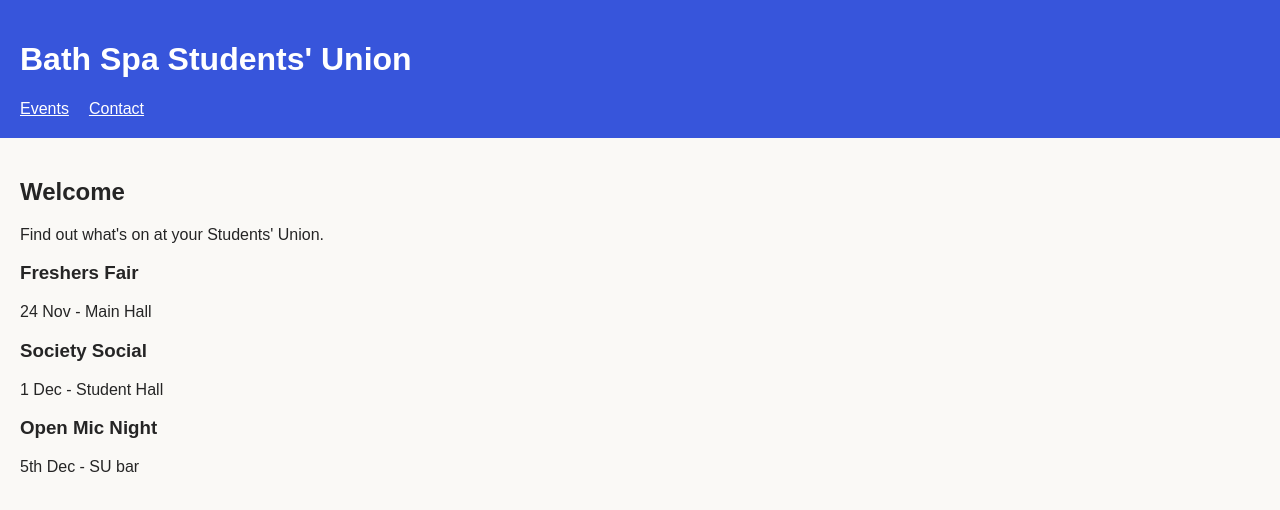
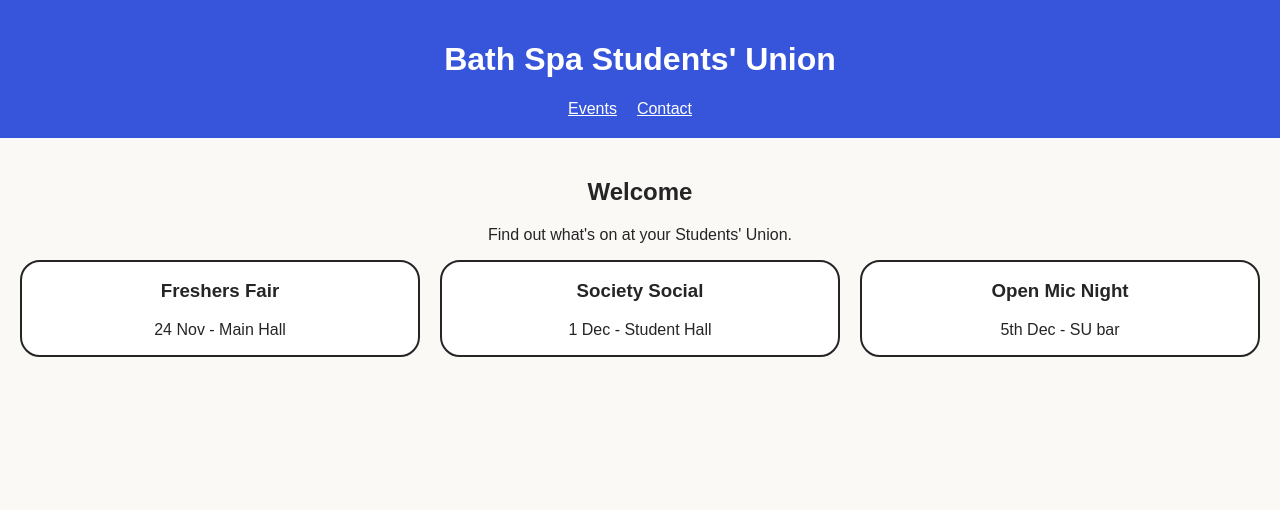
Before and after one commit to uklewis124/Group-Collaboration-Project-BSU, a React (Vite) app in the folder BSUsite/client/: page / in a window 1280 px wide. Shown: the top 510 px of the page. Built offline with nearby package versions, Linux system fonts and the light colour scheme.

Commit message:
Update App.css

```diff
--- a/BSUsite/client/src/App.css
+++ b/BSUsite/client/src/App.css
@@ -3,12 +3,14 @@ body {
   font-family: Arial, sans-serif;
   background-color: #FAF9F6;
   color: #252525;
+  text-align: center;
 }
 
 .header {
   background-color: #3755DB;
   color: white;
   padding: 20px;
+  text-align: center;
 }
 
 .header nav a {
@@ -19,3 +21,24 @@ body {
 main {
   padding: 20px;
 }
+.card {
+  background-color: white;
+  border: 2px solid #252525;
+  border-radius: 20px;
+  padding: 0px;
+  margin-bottom: 20px;
+  cursor: pointer;
+  transition: transform 0.2s ease;
+  max-width: 400px;
+  text-align: center;
+}
+.event-list {
+  display: grid;
+  gap: 20px;
+}
+
+@media (min-width: 600px) {
+  .event-list {
+    grid-template-columns: repeat(3, 1fr);
+  }
+}
--- a/BSUsite/client/src/App.jsx
+++ b/BSUsite/client/src/App.jsx
@@ -12,9 +12,11 @@ function App() {
       <main>
         <h2>Welcome</h2>
         <p>Find out what's on at your Students' Union.</p>
-        <EventCard title="Freshers Fair" date="24 Nov" location="Main Hall" />
-        <EventCard title="Society Social" date="1 Dec" location="Student Hall"/>
-        <EventCard title="Open Mic Night" date="5th Dec" location="SU bar"/>
+        <div className="event-list">
+  <EventCard title="Freshers Fair" date="24 Nov" location="Main Hall" />
+  <EventCard title="Society Social" date="1 Dec" location="Student Hall" />
+  <EventCard title="Open Mic Night" date="5th Dec" location="SU bar" />
+</div>
       </main>
     </div>
   );
```
